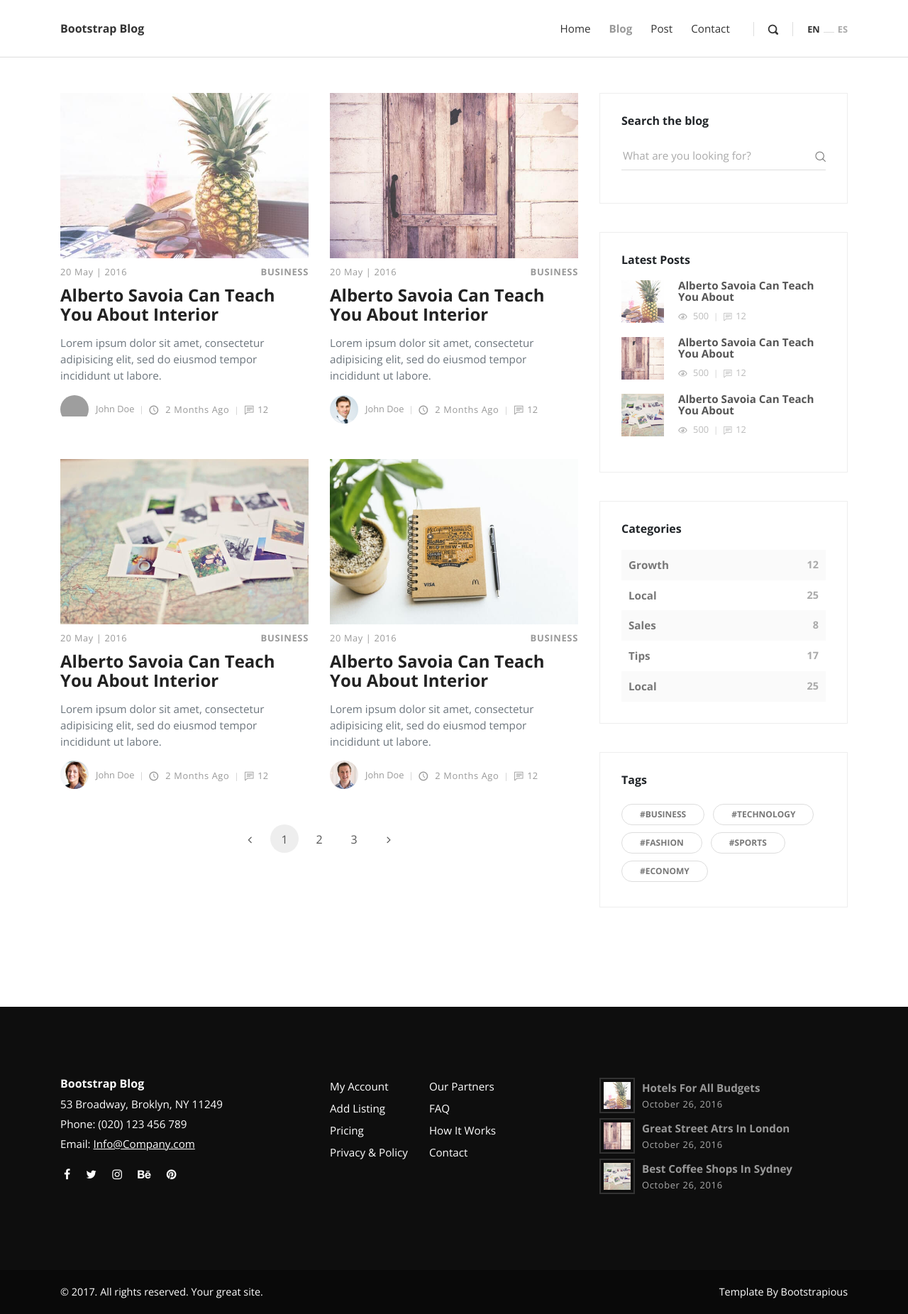
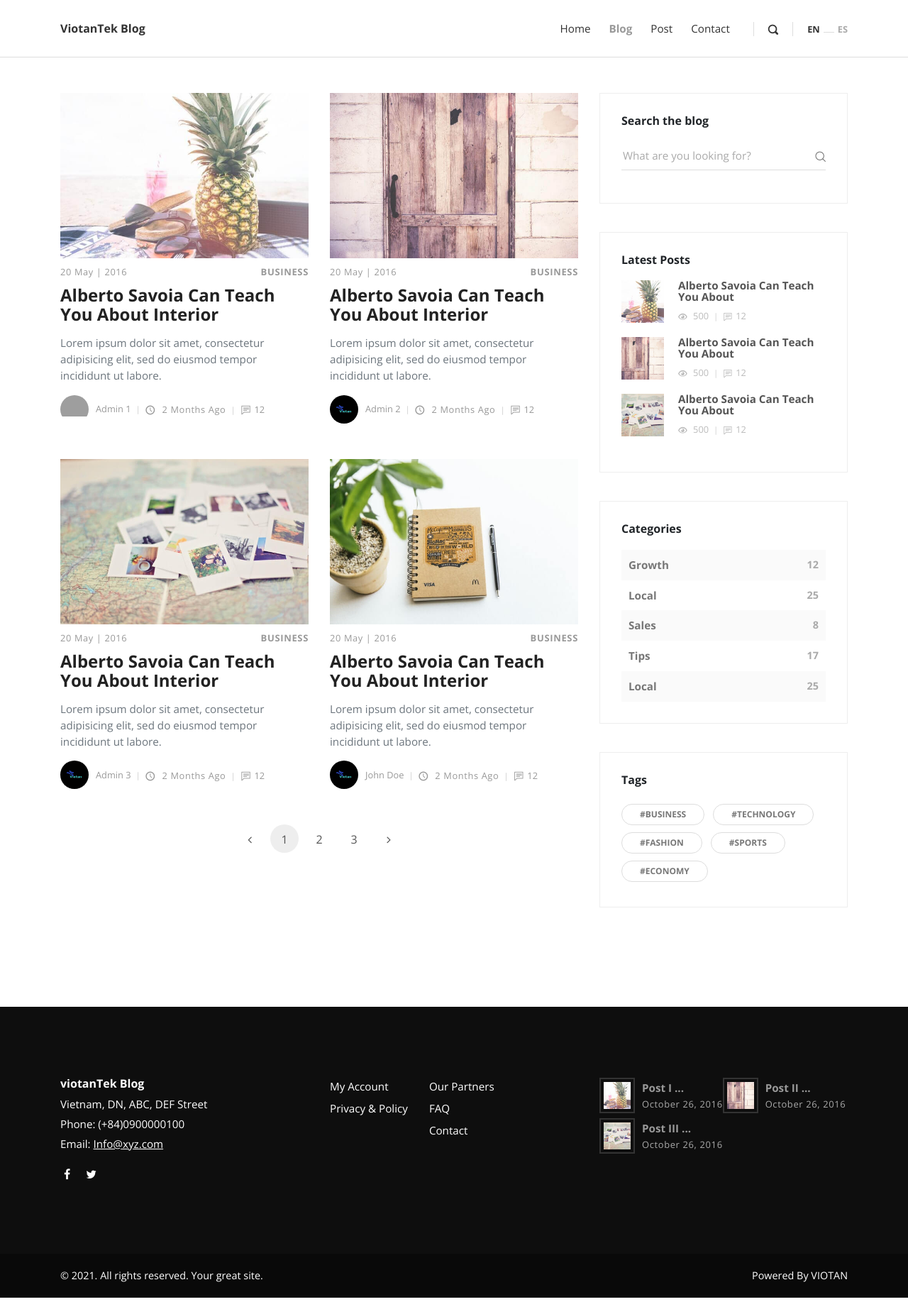
Before and after one commit to dophanngoc/viotanblog, a Django app: page /blog/ in a window 1280 px wide. Shown: the whole page at 71% size. After the commit the page ends 1829 px from the top, so only its background shows below. Run offline with Django 3.2, Linux system fonts and the light colour scheme; some libraries are stand-ins or nearby versions; grey boxes are pictures that could not be loaded.

Commit message:
modified header and footer

```diff
--- a/src/templates/blog.html
+++ b/src/templates/blog.html
@@ -22,7 +22,7 @@
                   <p class="text-muted">Lorem ipsum dolor sit amet, consectetur adipisicing elit, sed do eiusmod tempor incididunt ut labore.</p>
                   <footer class="post-footer d-flex align-items-center"><a href="#" class="author d-flex align-items-center flex-wrap">
                       <div class="avatar"><img src="{% static 'img/avatar-3.jpg' %" alt="..." class="img-fluid"></div>
-                      <div class="title"><span>John Doe</span></div></a>
+                      <div class="title"><span>Admin 1</span></div></a>
                     <div class="date"><i class="icon-clock"></i> 2 months ago</div>
                     <div class="comments meta-last"><i class="icon-comment"></i>12</div>
                   </footer>
@@ -40,7 +40,7 @@
                   <p class="text-muted">Lorem ipsum dolor sit amet, consectetur adipisicing elit, sed do eiusmod tempor incididunt ut labore.</p>
                   <div class="post-footer d-flex align-items-center"><a href="#" class="author d-flex align-items-center flex-wrap">
                       <div class="avatar"><img src="{% static 'img/avatar-2.jpg' %}" alt="..." class="img-fluid"></div>
-                      <div class="title"><span>John Doe</span></div></a>
+                      <div class="title"><span>Admin 2</span></div></a>
                     <div class="date"><i class="icon-clock"></i> 2 months ago</div>
                     <div class="comments meta-last"><i class="icon-comment"></i>12</div>
                   </div>
@@ -58,7 +58,7 @@
                   <p class="text-muted">Lorem ipsum dolor sit amet, consectetur adipisicing elit, sed do eiusmod tempor incididunt ut labore.</p>
                   <div class="post-footer d-flex align-items-center"><a href="#" class="author d-flex align-items-center flex-wrap">
                       <div class="avatar"><img src="{% static 'img/avatar-3.jpg' %}" alt="..." class="img-fluid"></div>
-                      <div class="title"><span>John Doe</span></div></a>
+                      <div class="title"><span>Admin 3</span></div></a>
                     <div class="date"><i class="icon-clock"></i> 2 months ago</div>
                     <div class="comments meta-last"><i class="icon-comment"></i>12</div>
                   </div>
--- a/src/templates/footer.html
+++ b/src/templates/footer.html
@@ -5,18 +5,15 @@
       <div class="row">
         <div class="col-md-4">
           <div class="logo">
-            <h6 class="text-white">Bootstrap Blog</h6>
+            <h6 class="text-white">viotanTek Blog</h6>
           </div>
           <div class="contact-details">
-            <p>53 Broadway, Broklyn, NY 11249</p>
-            <p>Phone: (020) 123 456 789</p>
-            <p>Email: <a href="mailto:info@company.com">Info@Company.com</a></p>
+            <p>Vietnam, DN, ABC, DEF Street</p>
+            <p>Phone: (+84)0900000100</p>
+            <p>Email: <a href="mailto:info@xyz.com">Info@xyz.com</a></p>
             <ul class="social-menu">
               <li class="list-inline-item"><a href="#"><i class="fa fa-facebook"></i></a></li>
               <li class="list-inline-item"><a href="#"><i class="fa fa-twitter"></i></a></li>
-              <li class="list-inline-item"><a href="#"><i class="fa fa-instagram"></i></a></li>
-              <li class="list-inline-item"><a href="#"><i class="fa fa-behance"></i></a></li>
-              <li class="list-inline-item"><a href="#"><i class="fa fa-pinterest"></i></a></li>
             </ul>
           </div>
         </div>
@@ -24,14 +21,11 @@
           <div class="menus d-flex">
             <ul class="list-unstyled">
               <li> <a href="#">My Account</a></li>
-              <li> <a href="#">Add Listing</a></li>
-              <li> <a href="#">Pricing</a></li>
               <li> <a href="#">Privacy &amp; Policy</a></li>
             </ul>
             <ul class="list-unstyled">
               <li> <a href="#">Our Partners</a></li>
               <li> <a href="#">FAQ</a></li>
-              <li> <a href="#">How It Works</a></li>
               <li> <a href="#">Contact</a></li>
             </ul>
           </div>
@@ -40,15 +34,15 @@
           <div class="latest-posts"><a href="#">
               <div class="post d-flex align-items-center">
                 <div class="image"><img src="{% static 'img/small-thumbnail-1.jpg' %}" alt="..." class="img-fluid"></div>
-                <div class="title"><strong>Hotels for all budgets</strong><span class="date last-meta">October 26, 2016</span></div>
+                <div class="title"><strong>Post I ...</strong><span class="date last-meta">October 26, 2016</span></div>
               </div></a><a href="#">
               <div class="post d-flex align-items-center">
                 <div class="image"><img src="{% static 'img/small-thumbnail-2.jpg' %}" alt="..." class="img-fluid"></div>
-                <div class="title"><strong>Great street atrs in London</strong><span class="date last-meta">October 26, 2016</span></div>
+                <div class="title"><strong>Post II ...</strong><span class="date last-meta">October 26, 2016</span></div>
               </div></a><a href="#">
               <div class="post d-flex align-items-center">
                 <div class="image"><img src="{% static 'img/small-thumbnail-3.jpg' %}" alt="..." class="img-fluid"></div>
-                <div class="title"><strong>Best coffee shops in Sydney</strong><span class="date last-meta">October 26, 2016</span></div>
+                <div class="title"><strong>Post III ...</strong><span class="date last-meta">October 26, 2016</span></div>
               </div></a></div>
         </div>
       </div>
@@ -57,10 +51,10 @@
       <div class="container">
         <div class="row">
           <div class="col-md-6">
-            <p>&copy; 2017. All rights reserved. Your great site.</p>
+            <p>&copy; 2021. All rights reserved. Your great site.</p>
           </div>
           <div class="col-md-6 text-right">
-            <p>Template By <a href="https://bootstrapious.com/p/bootstrap-carousel" class="text-white">Bootstrapious</a>
+            <p>Powered By <a href="https://twitter.com/viotanTek" class="text-white">VIOTAN</a>
               <!-- Please do not remove the backlink to Bootstrap Temple unless you purchase an attribution-free license @ Bootstrap Temple or support us at http://bootstrapious.com/donate. It is part of the license conditions. Thanks for understanding :)                         -->
             </p>
           </div>
--- a/src/templates/head.html
+++ b/src/templates/head.html
@@ -1,9 +1,8 @@
 {% load static %}
-
 <head>
   <meta charset="utf-8">
   <meta http-equiv="X-UA-Compatible" content="IE=edge">
-  <title>Bootstrap Blog - B4 Template by Bootstrap Temple</title>
+  <title>Viotantek Blog - Contribute new technology infomation to community</title>
   <meta name="description" content="">
   <meta name="viewport" content="width=device-width, initial-scale=1">
   <meta name="robots" content="all,follow">
@@ -15,7 +14,4 @@
   <link rel="stylesheet" href="{% static 'css/style.default.css' %}" id="theme-stylesheet">
   <link rel="stylesheet" href="{% static 'css/custom.css' %}">
   <link rel="shortcut icon" href="% static 'favicon.png' %}">
-  <!-- Tweaks for older IEs--><!--[if lt IE 9]>
-      <script src="https://oss.maxcdn.com/html5shiv/3.7.3/html5shiv.min.js"></script>
-      <script src="https://oss.maxcdn.com/respond/1.4.2/respond.min.js"></script><![endif]-->
 </head>
--- a/src/templates/header.html
+++ b/src/templates/header.html
@@ -1,4 +1,3 @@
-
 <header class="header">
     <!-- Main Navbar-->
     <nav class="navbar navbar-expand-lg">
@@ -20,7 +19,7 @@
       <div class="container">
         <!-- Navbar Brand -->
         <div class="navbar-header d-flex align-items-center justify-content-between">
-              <!-- Navbar Brand --><a href="index.html" class="navbar-brand">Bootstrap Blog</a>
+          <!-- Navbar Brand --><a href="index.html" class="navbar-brand">ViotanTek Blog</a>
           <!-- Toggle Button-->
           <button type="button" data-toggle="collapse" data-target="#navbarcollapse" aria-controls="navbarcollapse" aria-expanded="false" aria-label="Toggle navigation" class="navbar-toggler"><span></span><span></span><span></span></button>
         </div>
```
Also changed, not shown: src/static_in_env/img/avatar-1.jpg, src/static_in_env/img/avatar-2.jpg, src/static_in_env/img/avatar-3.jpg. Lines whose indentation alone changed are shown as unchanged.
